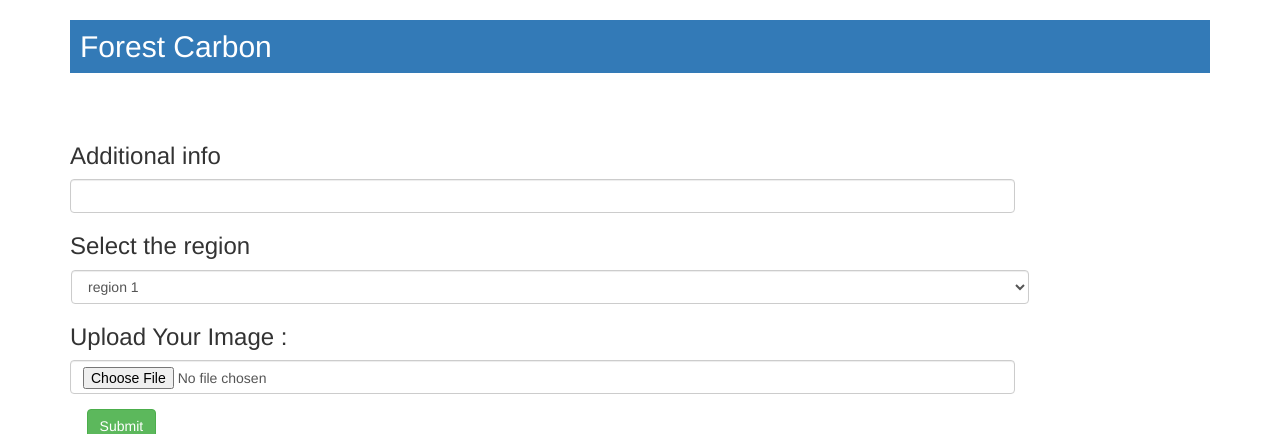
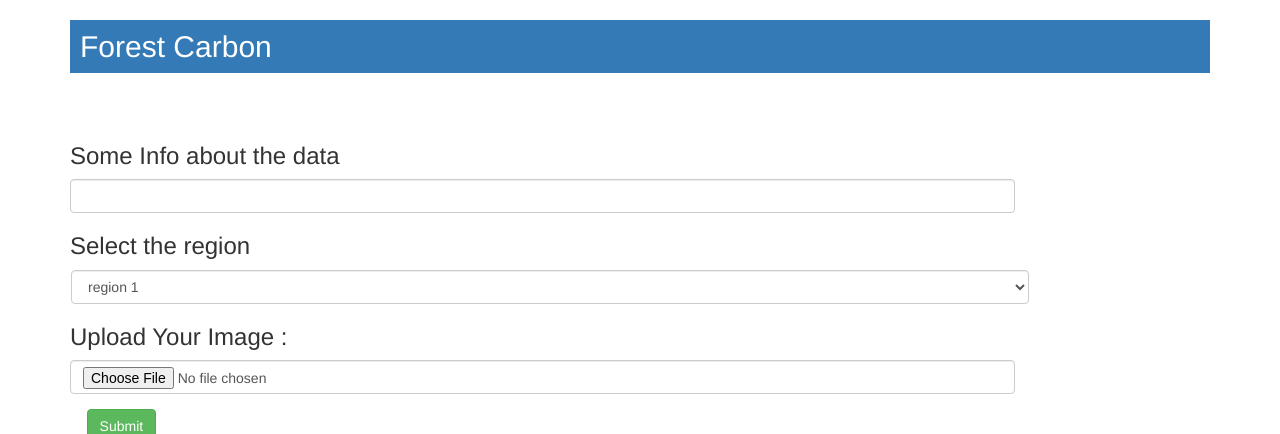
Before and after one commit to ajmalbinnizam/IBM-Call-for-Code-2022, a Python web app: template templates/index.html in a window 1280 px wide. Shown: the top 434 px of the page. Run offline with Jinja, Linux system fonts and the light colour scheme; the template is opened without the code that fills it, so the values that code supplies are empty; some libraries are stand-ins or nearby versions.

Commit message:
from changes

```diff
--- a/templates/index.html
+++ b/templates/index.html
@@ -18,8 +18,7 @@
     </div>
     <br><br>
     <form class="form-horizontal" action="/submit" method="post" enctype="multipart/form-data">
-
-      <h3>Additional info</h3>
+      <h3> Some Info about the data</h3>
       <div class="form-group">
         <div class="col-sm-10">
           <input type="text" class="form-control" name="add_info" required="required">
```
